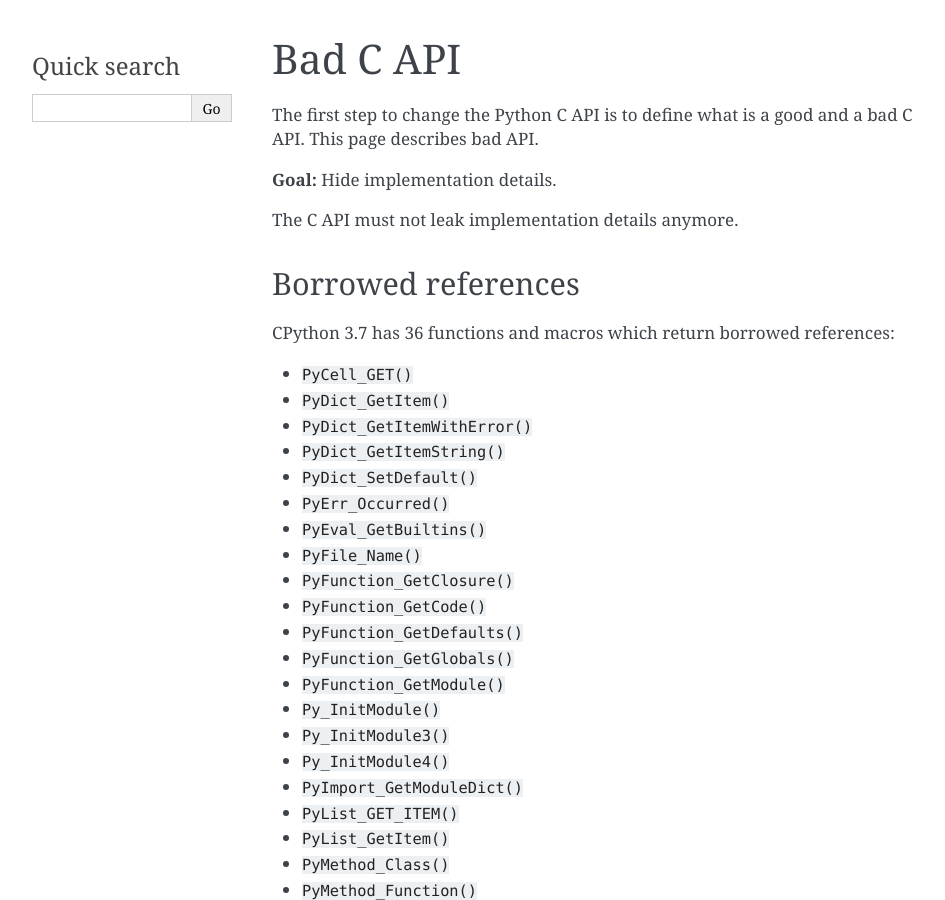
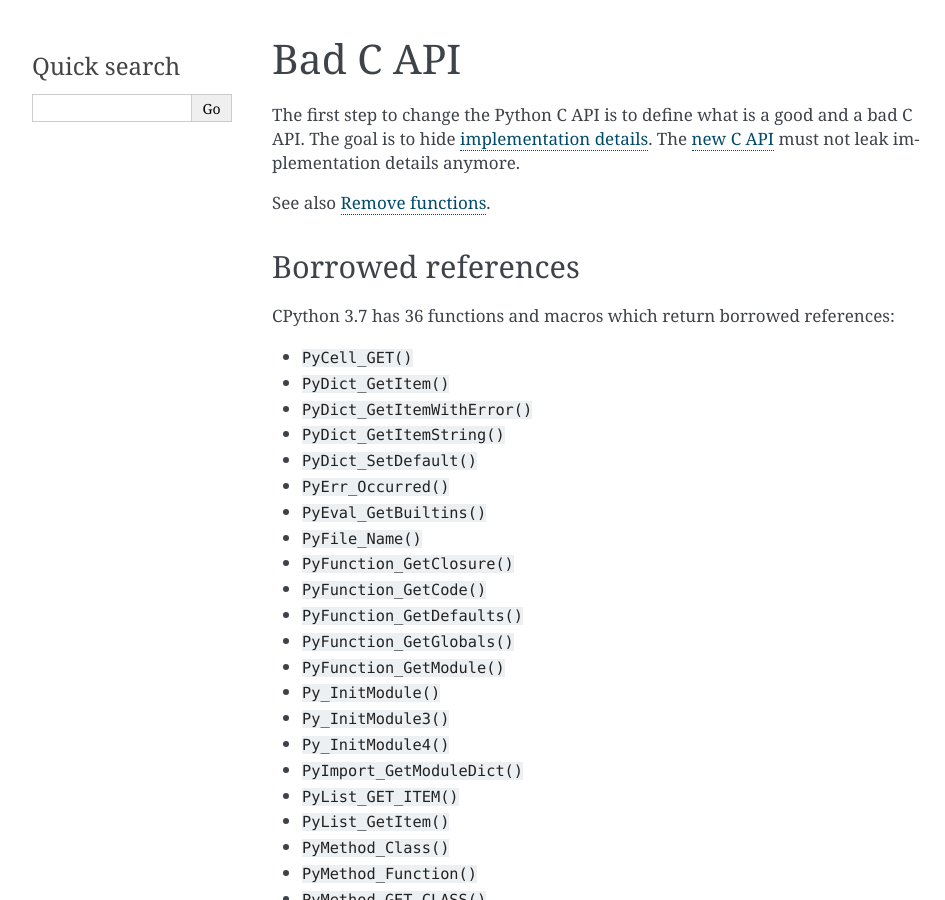
Before and after one commit to pythoncapi/pythoncapi, a Sphinx documentation site: the page built from doc/bad_api.rst, in a window 1280 px wide and 900 px high. Shown: the whole window, without its empty margins (148-1093 px from the left). Built offline with Sphinx 7.4.7, drawn with Linux system fonts in a browser that asks for light colours.

Commit message:
more links between pages

```diff
--- a/doc/bad_api.rst
+++ b/doc/bad_api.rst
@@ -1,15 +1,14 @@
-.. _bad-api:
+.. _bad-c-api:
 
 +++++++++
 Bad C API
 +++++++++
 
 The first step to change the Python C API is to define what is a good and a bad
-C API. This page describes bad API.
+C API. The goal is to hide :ref:`implementation details <impl-details>`.  The
+:ref:`new C API <new-c-api>` must not leak implementation details anymore.
 
-**Goal:** Hide implementation details.
-
-The C API must not leak implementation details anymore.
+See also :ref:`Remove functions <remove-funcs>`.
 
 .. _borrowed-ref:
 
--- a/doc/new_api.rst
+++ b/doc/new_api.rst
@@ -31,8 +31,12 @@
   development harder. Cython will still be able to access directly the full C
   API which includes implementation details and low-level "private" APIs.
 
+.. _impl-details:
+
 Hide implementation details
 ===========================
+
+See also :ref:`Bad C API <bad-c-api>`.
 
 What are implementation details?
 --------------------------------
--- a/doc/rationale.rst
+++ b/doc/rationale.rst
@@ -79,7 +79,7 @@
 
 **Goal:** Hide implementation details.
 
-See :ref:`Bad C API <bad-api>`.
+See :ref:`Bad C API <bad-c-api>`.
 
 
 Performance slowdown
--- a/doc/remove_functions.rst
+++ b/doc/remove_functions.rst
@@ -11,6 +11,8 @@
 exposing so many functions is an issue: CPython has to keep backward
 compatibility, PyPy has to implement all these functions, etc. Third party
 C extensions should call abstract functions like ``PyObject_GetItem()``.
+
+See :ref:`Bad C API <bad-c-api>`.
 
 Good: abstract functions
 ========================
--- a/doc/roadmap.rst
+++ b/doc/roadmap.rst
@@ -5,7 +5,7 @@
 Roadmap
 =======
 
-* Step 1: Identify :ref:`Bad C API <bad-api>` and list functions that should
+* Step 1: Identify :ref:`Bad C API <bad-c-api>` and list functions that should
   be modified or even removed
 * Step 2: Add an **opt-in** :ref:`new C API <new-c-api>` with these cleanups. Test :ref:`popular
   C extensions <consumers>` to measure how much code is broken. Start to fix
```
